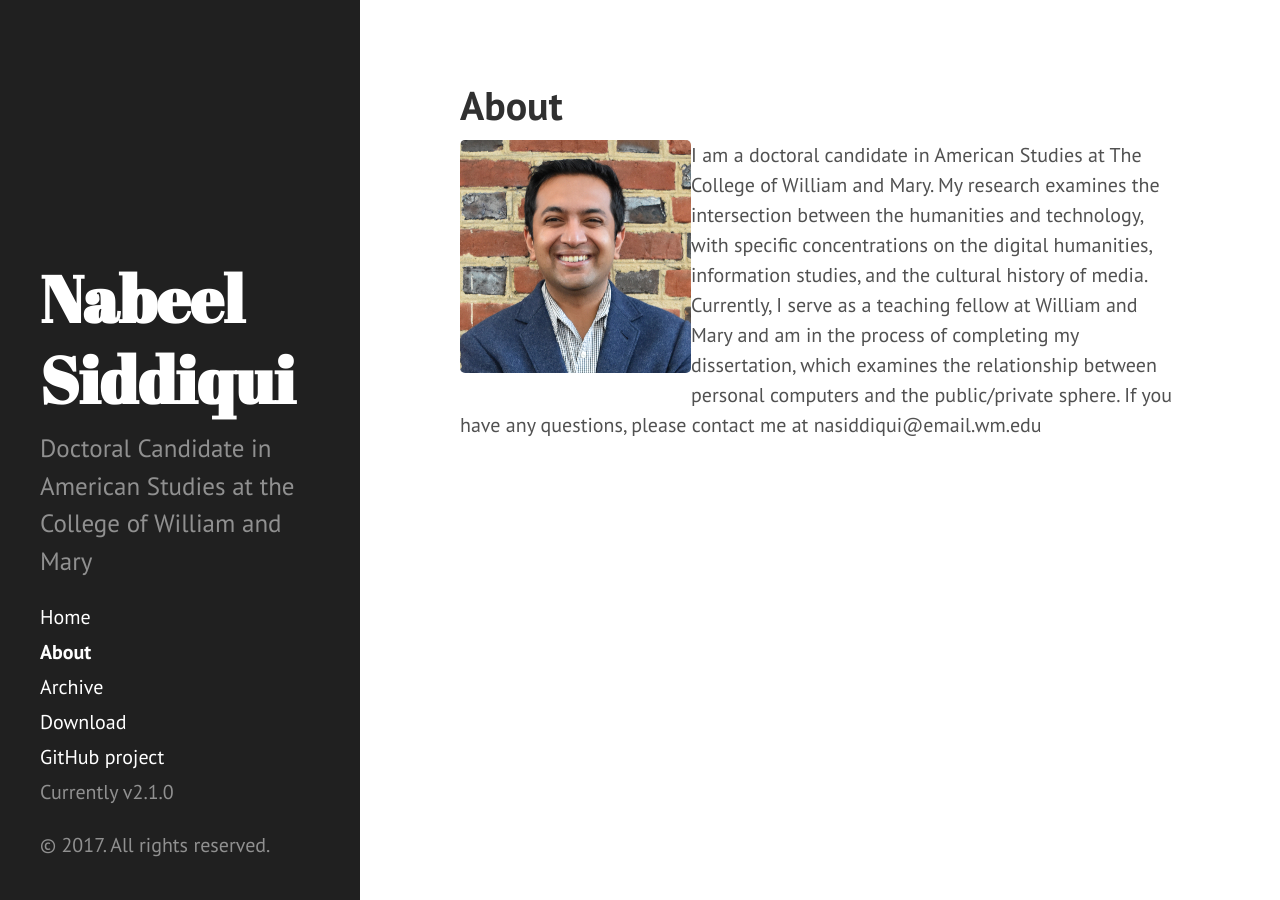
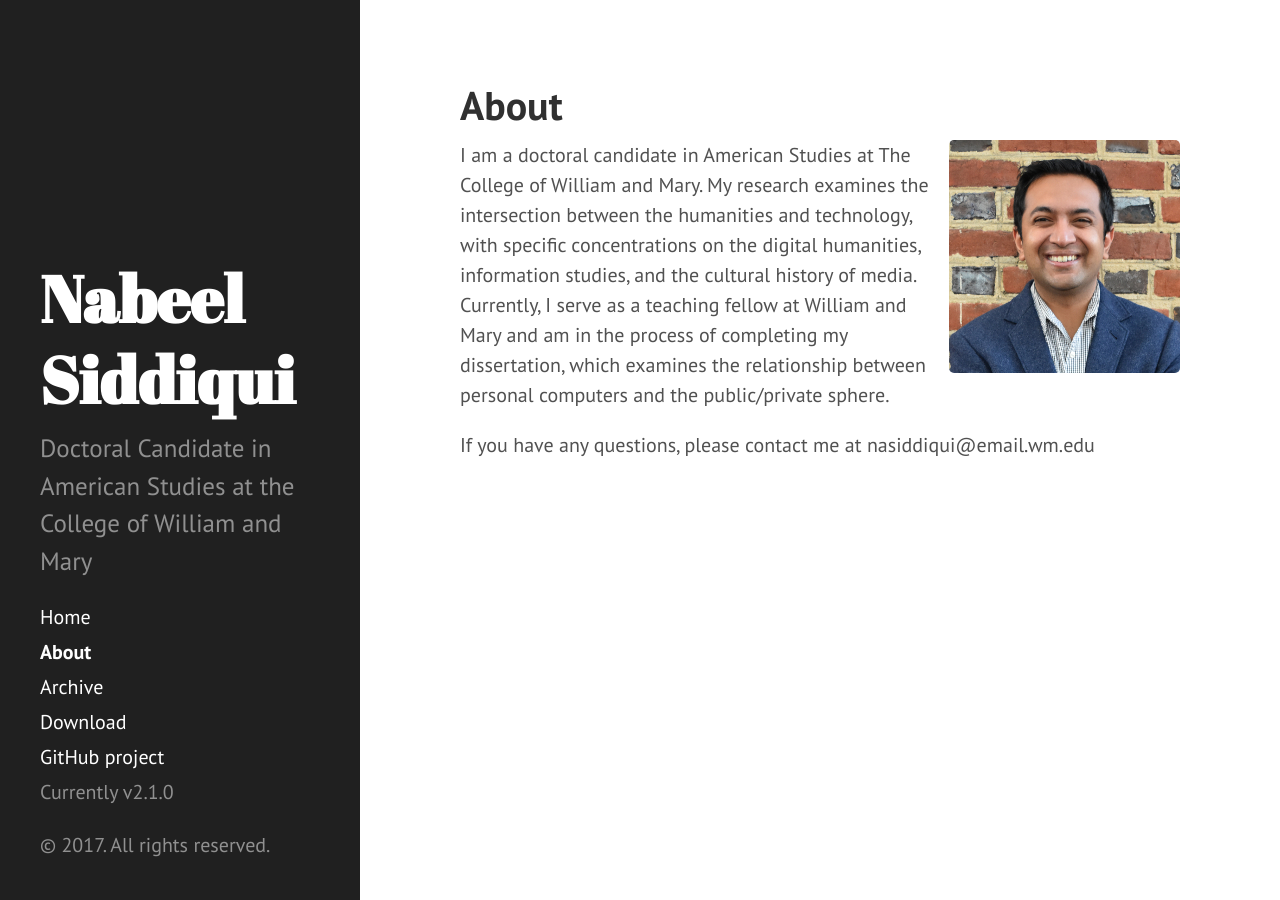
Before and after one commit to nabsiddiqui/nabsiddiqui_old_jekyll_site, a Jekyll site: the page built from about.md, in a window 1280 px wide. Built offline with Jekyll 4.4.1, drawn with Linux system fonts in a browser that asks for light colours.

Commit message:
Attmpted to fix divs to make sure they were to the right

```diff
--- a/about.md
+++ b/about.md
@@ -3,11 +3,9 @@ layout: page
 title: About
 published: true
 ---
-
 <div style="float:right;">
-<div style="float: left;"><img src="{{site.baseurl}}/photos/NabeelSiddiqui.jpg"></div>
+<img src="{{site.baseurl}}/photos/NabeelSiddiqui.jpg"></div>
 
 I am a doctoral candidate in American Studies at The College of William and Mary. My research examines the intersection between the humanities and technology, with specific concentrations on the digital humanities, information studies, and the cultural history of media. Currently, I serve as a teaching fellow at William and Mary and am in the process of completing my dissertation, which examines the relationship between personal computers and the public/private sphere.
 
 If you have any questions, please contact me at nasiddiqui@email.wm.edu
-</div>
```
